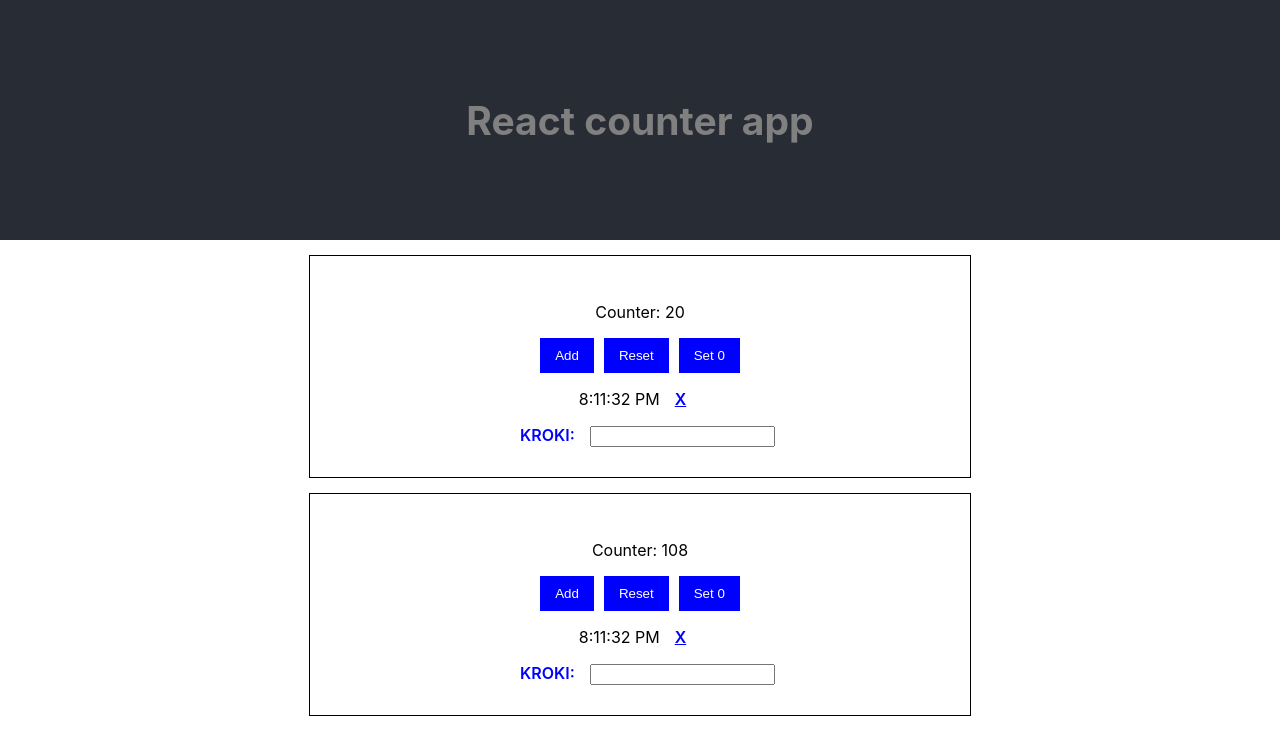
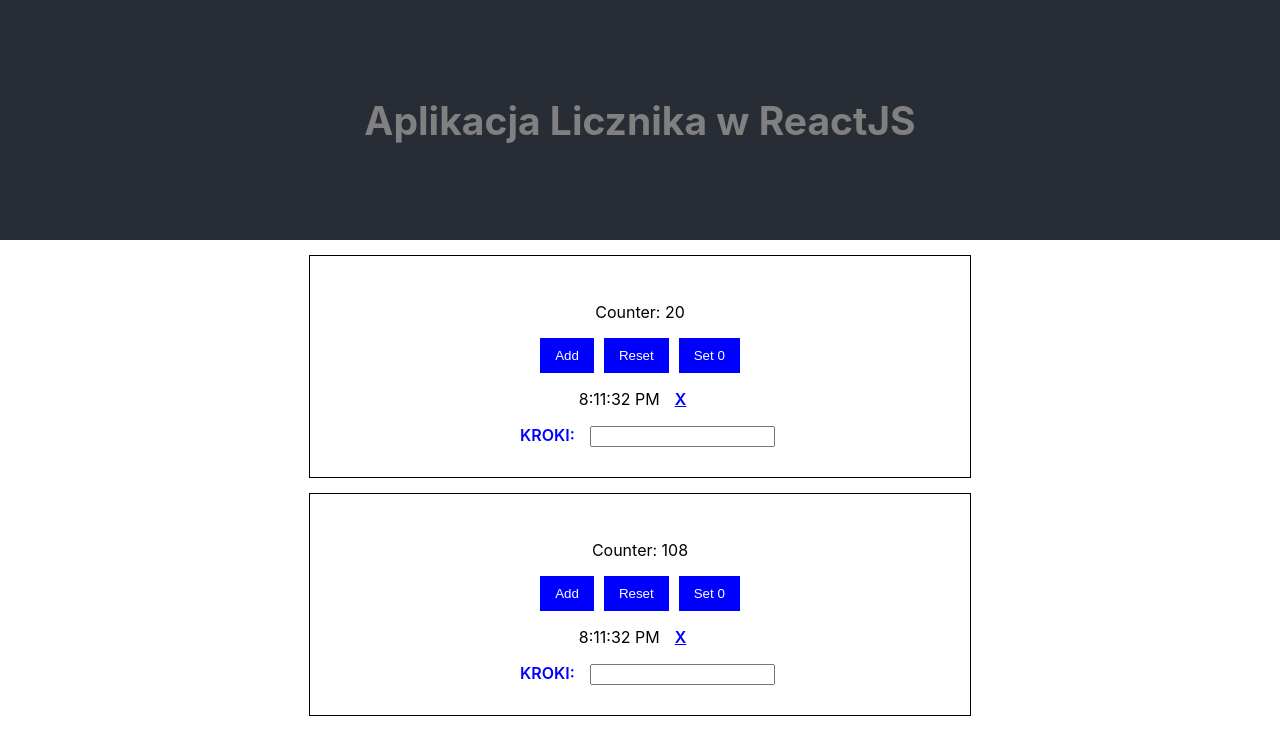
Before and after one commit to mmindykowski/react-cwiczenie, a React (Create React App) app: page / in a window 1280 px wide. Shown: the top 754 px of the page. Built offline with nearby package versions, Linux system fonts and the light colour scheme.

Commit message:
zmiana tytulu aplikacji

```diff
--- a/src/App.js
+++ b/src/App.js
@@ -8,7 +8,7 @@ const App = () => {
   return (
     <div className="App">
       <header className="App-header">
-        <Heading text="React counter app" classValue="gray" />
+        <Heading text="Aplikacja Licznika w ReactJS" classValue="gray" />
       </header>
       <Counter counterInitValue={20} />
       <Counter counterInitValue={108} />
```
